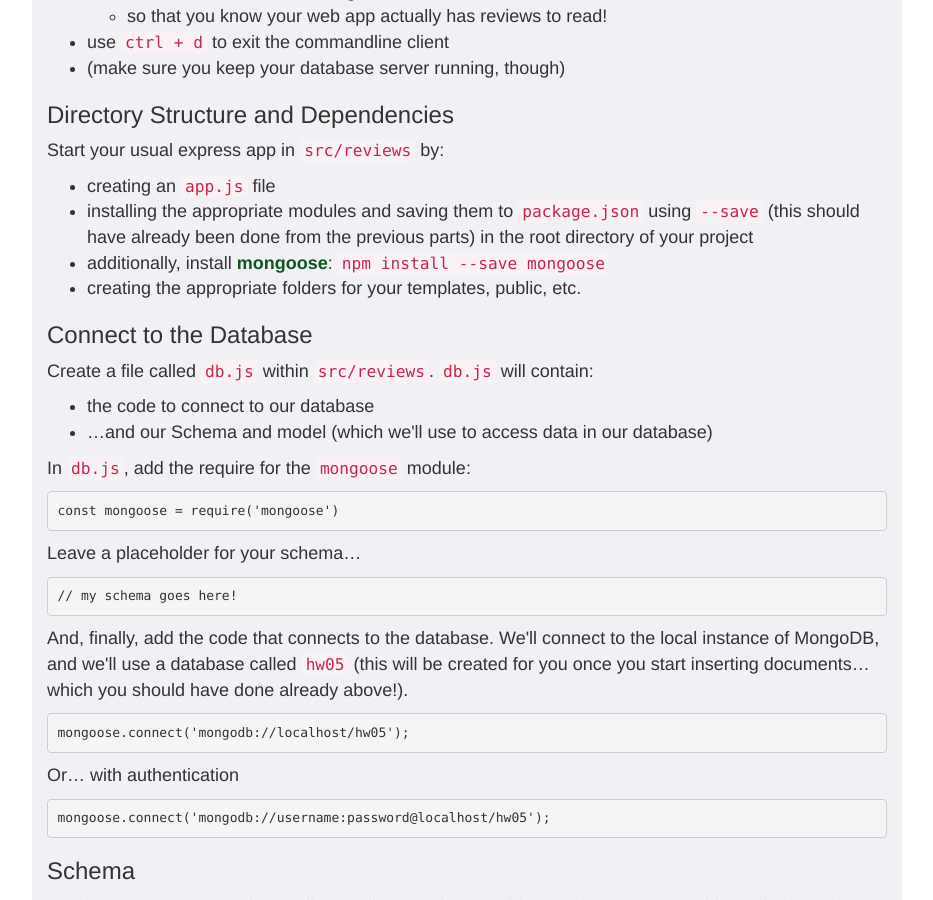
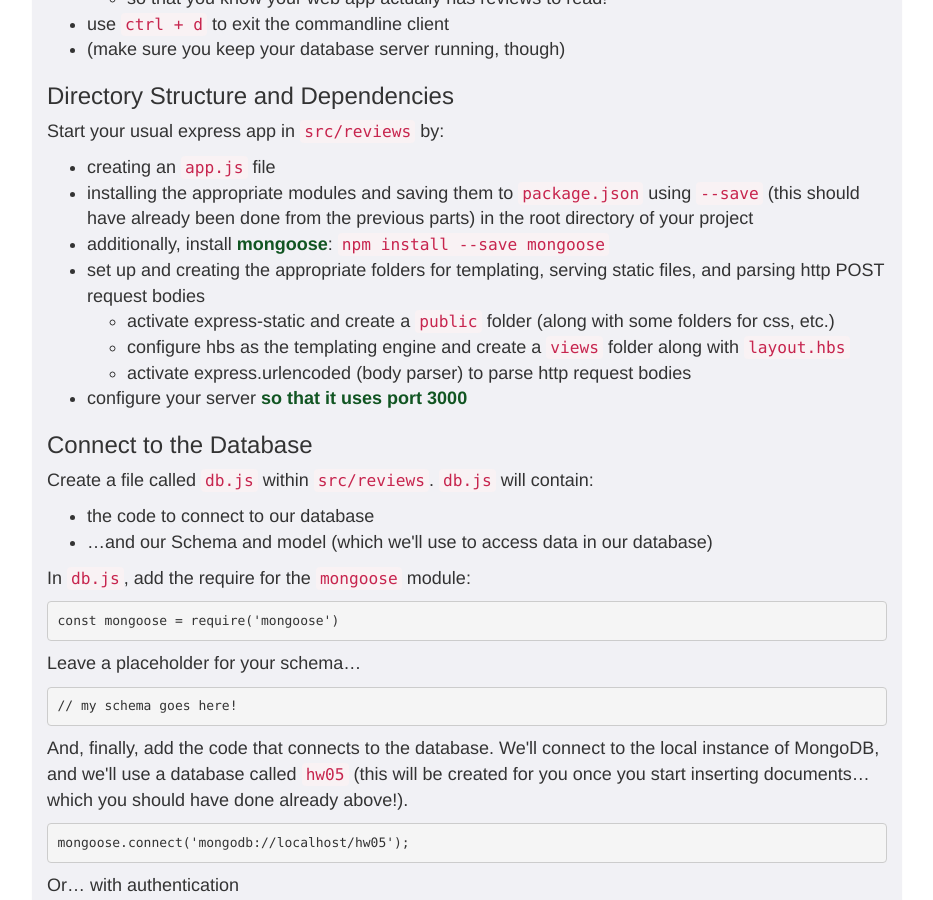
Before and after one commit to foureyes/csci-ua.0480-spring2018-008, a Jekyll site: the page built from homework/05.markdown, in a window 1280 px wide and 900 px high, scrolled down 2525 px. Shown: the whole window, without its empty margins (173-1106 px from the left). Built offline with Jekyll 4.4.1, drawn with Linux system fonts in a browser that asks for light colours; some of the changed text lies outside the part shown.

Commit message:
more setup fixes

```diff
--- a/homework/05.markdown
+++ b/homework/05.markdown
@@ -86,8 +86,7 @@ You will be given access to a private repository on GitHub.
   * (inserting will automatically create the database and collection for you if they don't already exist)
   * insert the following reviews:
 
-<pre><code data-trim contenteditable>
-CSCI-UA.0480, AIT, Spring, 2018, Versoza, The answer is always undefined
+<pre><code data-trim contenteditable>CSCI-UA.0480, AIT, Spring, 2018, Versoza, The answer is always undefined
 CSCI-UA.0002, Intro To Computer Programming, Fall, 2018, Foobarbaz, OMG you have to take this course
 </code></pre>
 
@@ -104,8 +103,11 @@ Start your usual express app in `src/reviews` by:
 * creating an `app.js` file
 * installing the appropriate modules and saving them to `package.json` using <code>--save</code> (this should have already been done from the previous parts)  in the root directory of your project
 * additionally, install __mongoose__: <code>npm install --save mongoose</code>
-* creating the appropriate folders for your templates, public, etc.
-
+* set up and creating the appropriate folders for templating, serving static files, and parsing http POST request bodies
+	* activate express-static and create a `public` folder (along with some folders for css, etc.)
+	* configure hbs as the templating engine and create a `views` folder along with `layout.hbs`
+	* activate express.urlencoded (body parser) to parse http request bodies
+* configure your server __so that it uses port 3000__
 
 ### Connect to the Database
 
@@ -193,7 +195,7 @@ You can now use <code>Review.find</code> to retrieve all of the reviews in your
 * so, once you've retrieved stuff from the database, you'll probably want to render your template... so in your callback, call <code>res.render</code>, rendering whatever template you'd like to display your table
 * of course, you'll have to pass in your find results so that you can iterate over them in your template
 * in your template, use standard <code>table</code> markup, with each row containing a review
-* try opening your page in your browser to show a table of all reviews!
+* try opening your page in your browser to show a table of all reviews: `http://localhost:3000`
 
 
 <img src='../resources/img/hw05-review-01-all.gif'>
```
